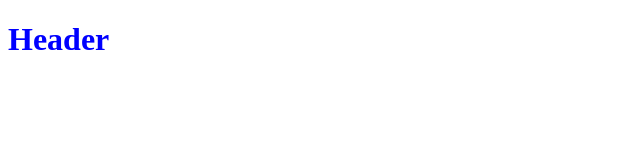
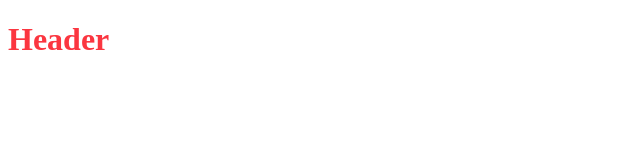
Before and after one commit to wheresmytyphone/github-tut, a plain HTML site: page index.html in a window 1280 px wide. Shown: the whole page, without its empty margins (0-640 px from the left). Drawn offline with Linux system fonts and the light colour scheme.

Commit message:
change color of H1

```diff
--- a/style.css
+++ b/style.css
@@ -1,3 +1,3 @@
 h1 {
-  color: blue;
+  color: #FB3640;
 }
```
